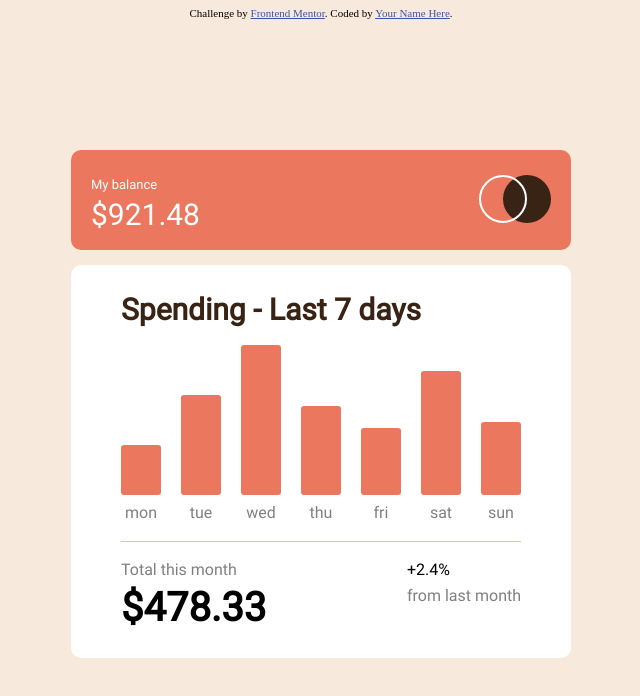
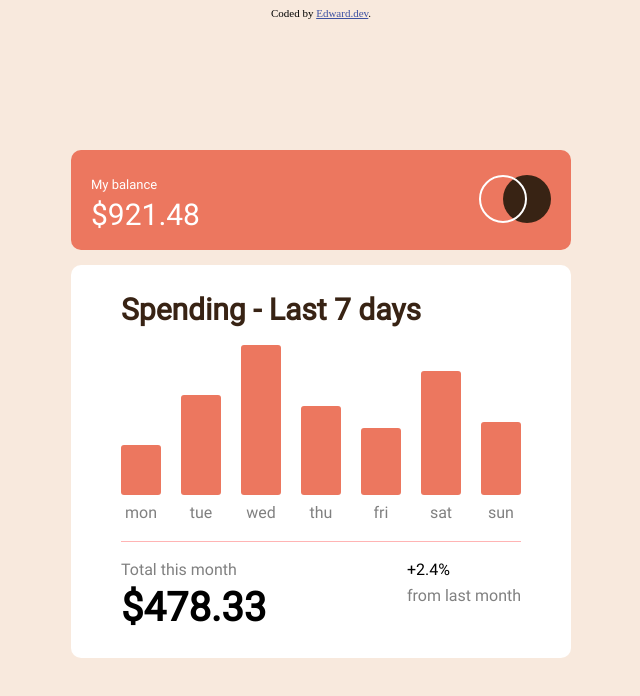
Before and after one commit to Makarem-dev/expenses-chart-component-main, a plain HTML site: page index.html in a window 1280 px wide. Shown: the whole page, without its empty margins (319-959 px from the left). Drawn offline with Linux system fonts and the light colour scheme.

Commit message:
Initial Commit

```diff
--- a/index.html
+++ b/index.html
@@ -4,8 +4,6 @@
 <head>
   <meta charset="UTF-8">
   <meta name="viewport" content="width=device-width, initial-scale=1.0">
-  <!-- displays site properly based on user's device -->
-
   <link rel="icon" type="image/png" sizes="32x32" href="./images/favicon-32x32.png">
   <link rel="stylesheet" href="./style/reset.css">
   <link rel="stylesheet" href="./style/style.css">
@@ -57,16 +55,11 @@
           <div class="total-title">from last month</div>
         </div>
       </div>
-
-
     </div>
-
-
   </div>
 
   <div class="attribution">
-    Challenge by <a href="https://www.frontendmentor.io?ref=challenge" target="_blank">Frontend Mentor</a>.
-    Coded by <a href="#">Your Name Here</a>.
+    Coded by <a href="https://github.com/Makarem-dev">Edward.dev</a>.
   </div>
 </body>
 <script src="./script.js"></script>
```
